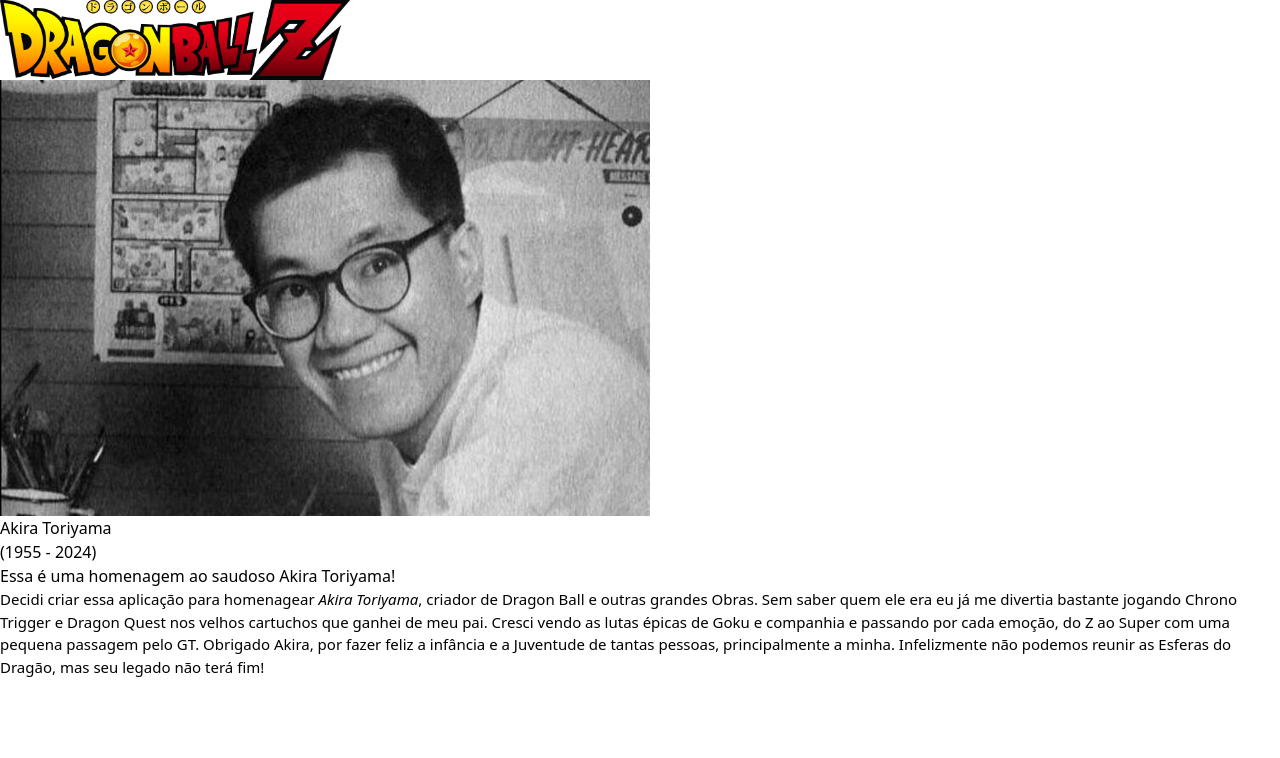
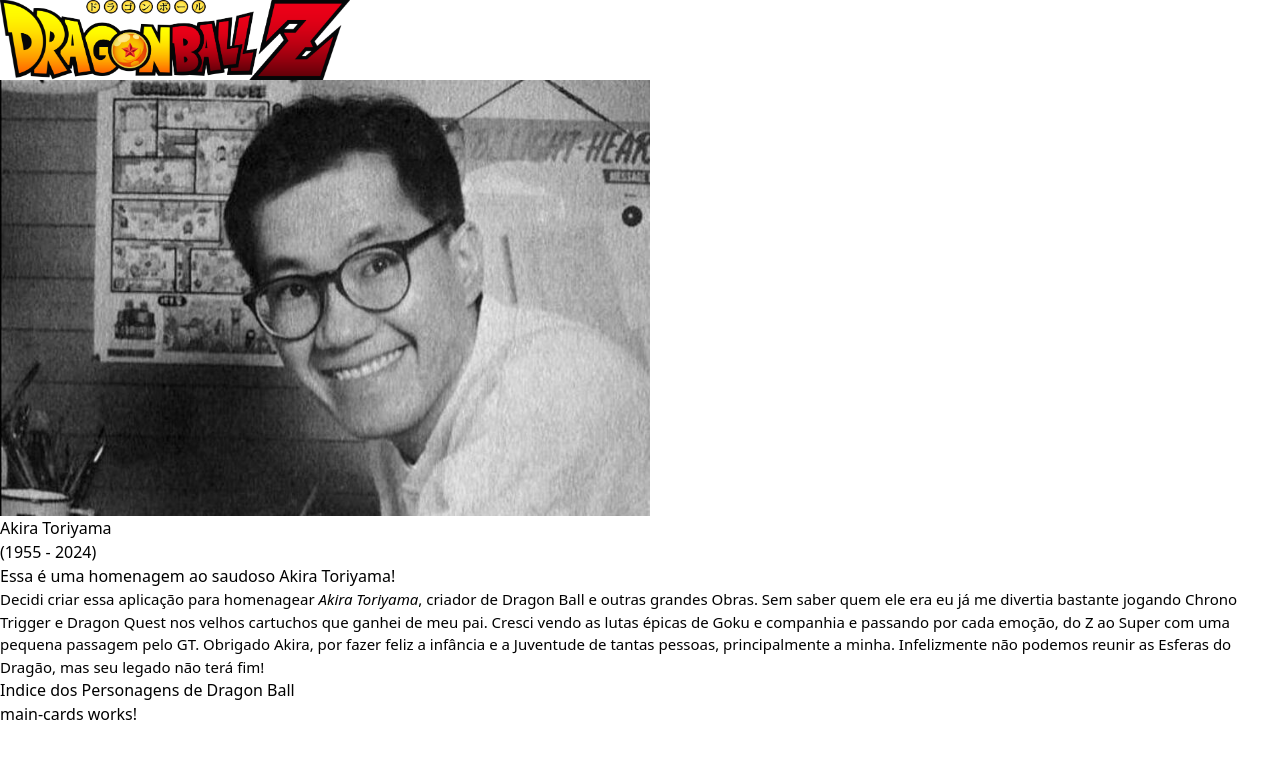
Before and after one commit to Jonntz/Dragon-ball, an Angular app: page /home in a window 1280 px wide. Shown: the top 758 px of the page. Built offline with nearby package versions, Linux system fonts and the light colour scheme.

Commit message:
refactoring

```diff
--- a/src/app/app.component.html
+++ b/src/app/app.component.html
@@ -1 +1,3 @@
+<app-header></app-header>
+
 <router-outlet />
--- /dev/null
+++ b/src/app/components/main-cards/main-cards.component.html
@@ -0,0 +1 @@
+<p>main-cards works!</p>
--- a/src/app/pages/home/home.component.html
+++ b/src/app/pages/home/home.component.html
@@ -1,2 +1,5 @@
-<app-header></app-header>
 <app-akira></app-akira>
+<main class="container">
+    <h1 class="mt-10 text-center text-4xl font-bold">Indice dos Personagens de Dragon Ball</h1>
+    <app-main-cards></app-main-cards>
+</main>
```
Also changed, not shown: src/app/app.component.ts (+7 -1 lines), src/app/components/main-cards/main-cards.component.ts (added, +12 -0 lines), src/app/pages/home/home.component.ts (+5 -2 lines), src/app/components/main-cards/main-cards.component.scss (added), 1 other file (tests, documents, lock files or other folders).
